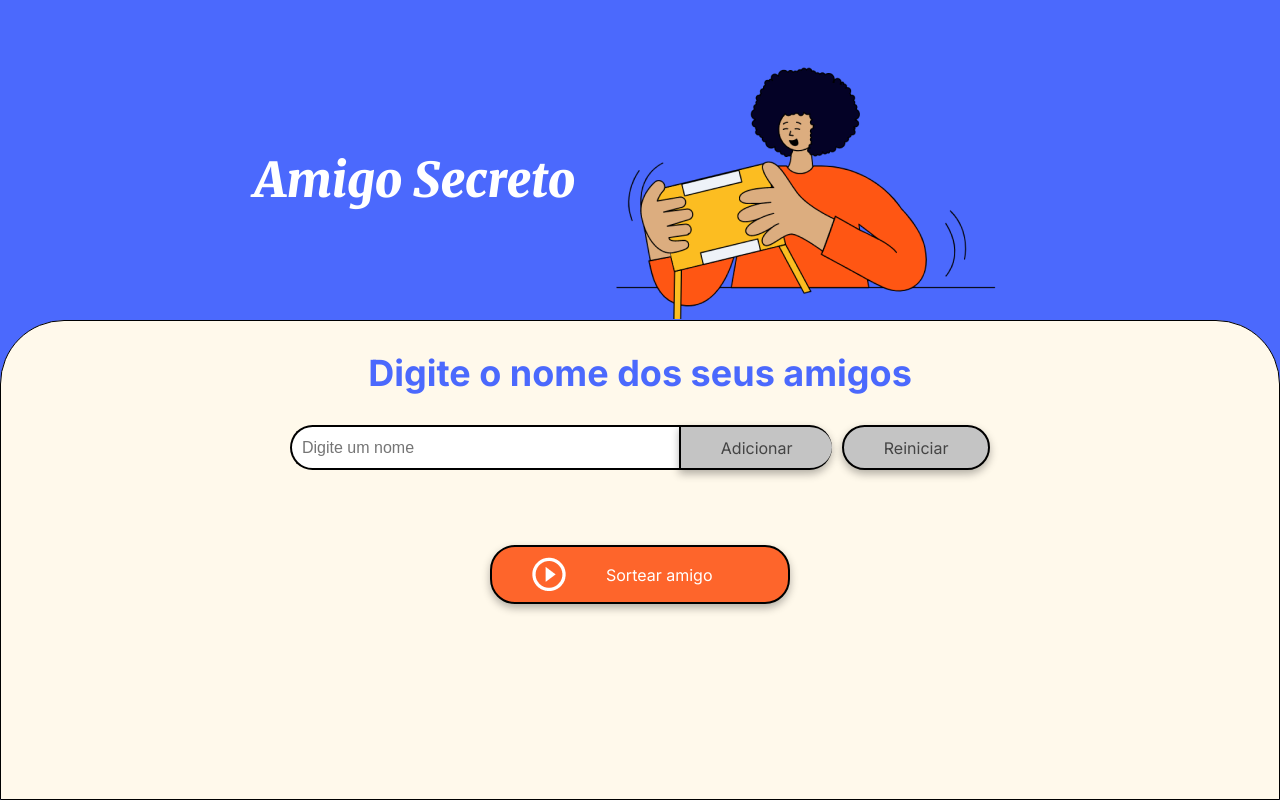
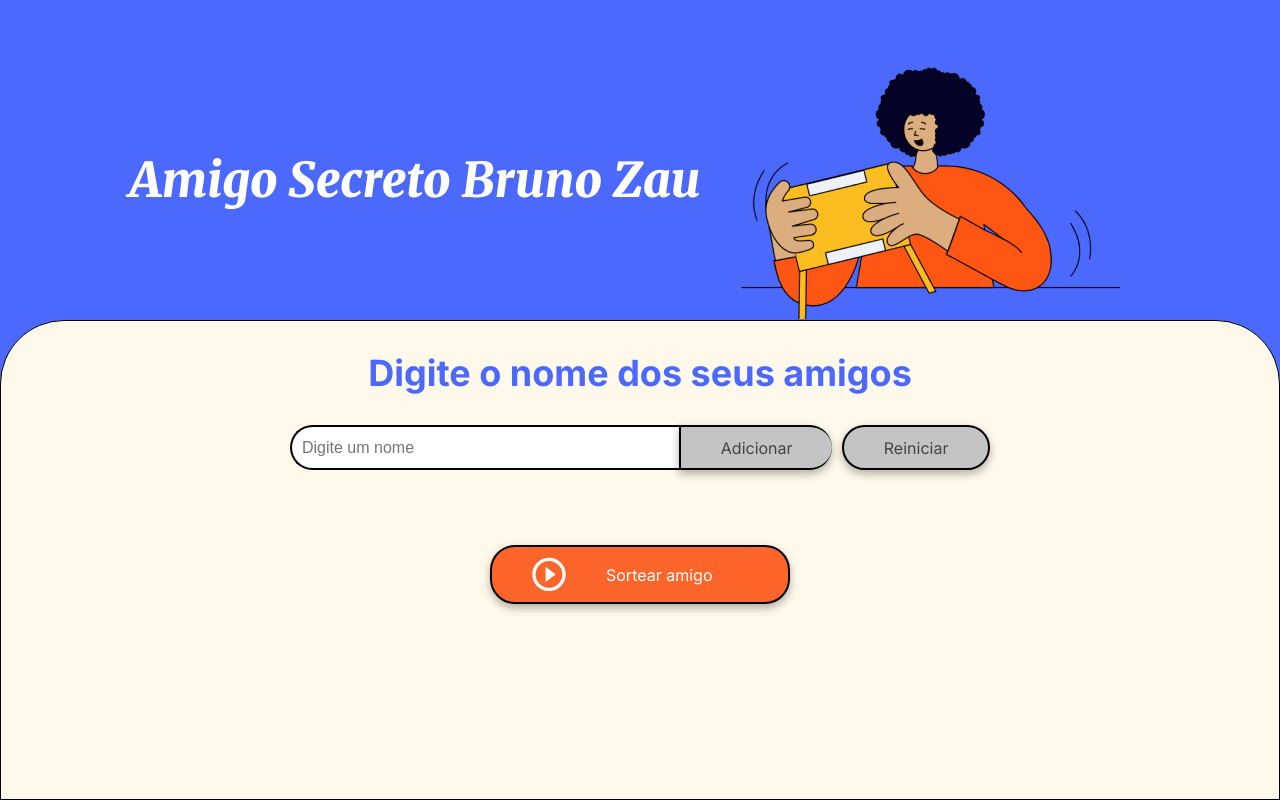
Before and after one commit to BrunoZau/AMIGOSECRETO_BRUNOZAU, a plain HTML site: page index.html in a window 1280 px wide. Drawn offline with Linux system fonts and the light colour scheme.

Commit message:
Update index.html
Alteração do Nome do Projeto para Amigo Secreto Bruno Zau

```diff
--- a/index.html
+++ b/index.html
@@ -13,7 +13,7 @@
 <body>
     <main class="main-content">
         <header class="header-banner">
-            <h1 class="main-title">Amigo Secreto</h1>
+            <h1 class="main-title">Amigo Secreto Bruno Zau</h1>
             <img src="assets/amigo-secreto.png" alt="Imagem representativa de amigo secreto">
         </header>
 
```
